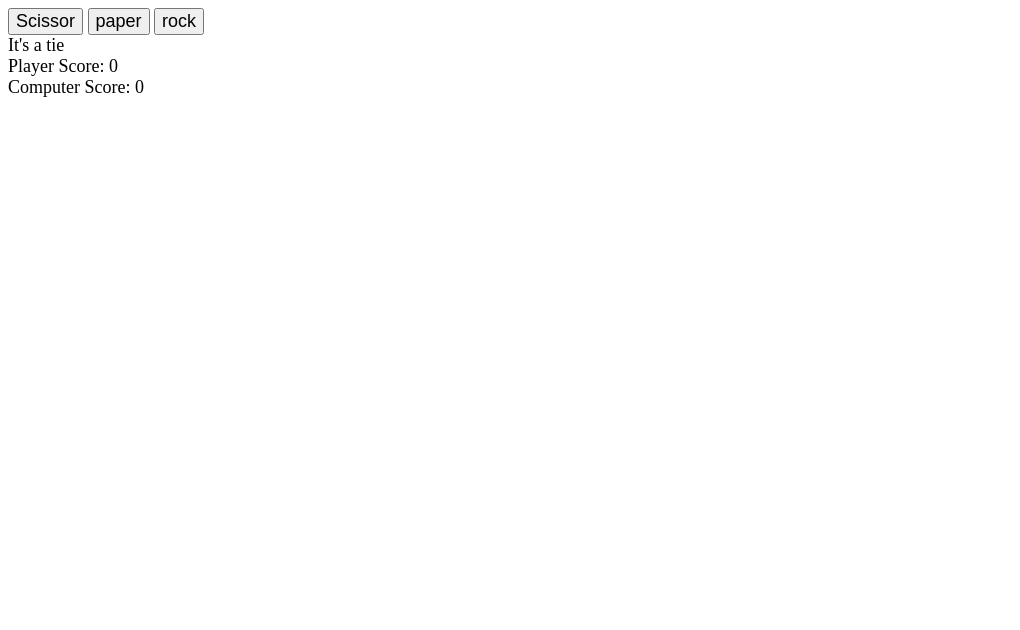
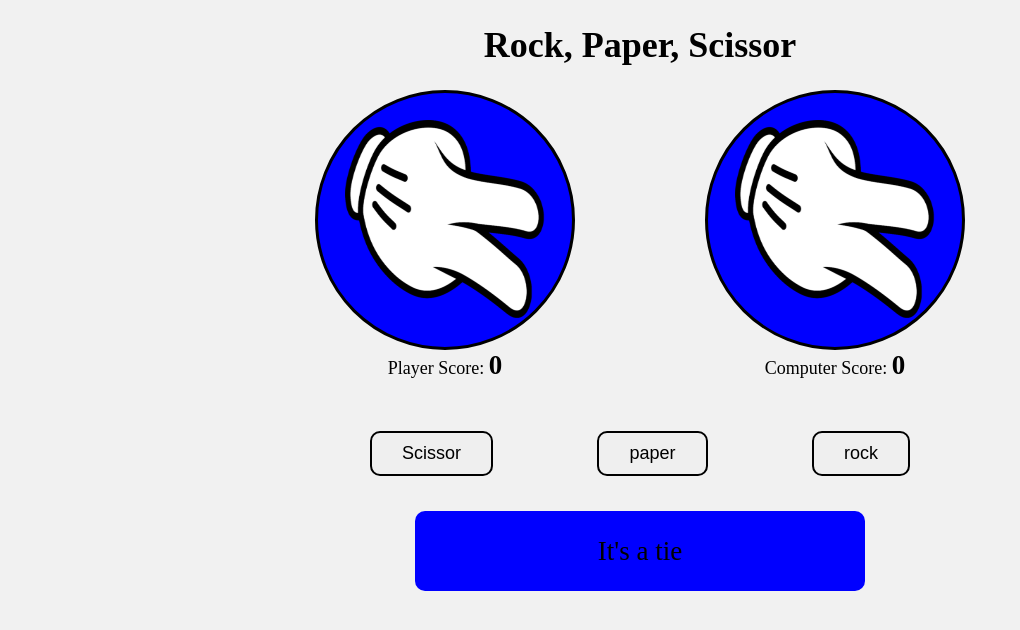
Before and after one commit to Stevens-Ho/top-Rock-Paper-Scissors, a plain HTML site: page index.html in a window 1280 px wide. Both pictures are taken after a click on the button "Scissor". Shown: the whole page, without its empty margins (0-1020 px from the left). Drawn offline with Linux system fonts and the light colour scheme.

Commit message:
Add style to the project

```diff
--- a/index.html
+++ b/index.html
@@ -8,15 +8,28 @@
         <script src="javascript.js" defer></script>
     </head>
     <body>
-        <div>
+        <h1>Rock, Paper, Scissor</h1>
+        <div class="score center">
+            <div>
+                <div class="imgContainer playerBackgroundColor">
+                    <img src="image/rockpaperscissor.png" alt="playerSelect" id="playerSelectImage" class="image">
+                </div>
+                <div>Player Score: <strong class="playerScore">0</strong></div>
+            </div>
+            <div>
+                <div class="imgContainer computerBackgroundColor">
+                    <img src="image/secret.png" alt="computerSelect" id="computerSelectImage" class="image">
+                </div>
+                <div>Computer Score: <strong class="computerScore">0</strong></div>
+            </div>
+        </div>
+        <div class="selectionContainer">
             <button id="scissor" class="playerSelection">Scissor</button>
             <button id="paper" class="playerSelection">paper</button>
             <button id="rock" class="playerSelection">rock</button>
         </div>
-        <div class="result"></div>
-        <div class="score">
-            <div class="playerScore">Player Score: 0</div>
-            <div class="computerScore">Computer Score: 0</div>
+        <div class="resultContainer">
+            <div class="result"></div>
         </div>
         <div class="centerBox" hidden>
             <div class="gameWinner"></div>
--- a/javascript.js
+++ b/javascript.js
@@ -13,17 +13,30 @@ playerSelection.forEach(button => {
     button.addEventListener('click', getSelected)
 });
 
+let playerChoice = "rockpaperscissor";
 function getSelected(e) {
-    let playerChoice = e.target.id;
+    playerChoice = e.target.id;
     playRound(playerChoice, getComputerChoice());
+    addSelectionImage("player", playerChoice);
     finishGame();
 }
 
 function getComputerChoice() {
     const number = Math.floor(Math.random()*3);
-    if (number === 0) return "rock";
-    else if (number === 1) return "paper";
-    else if (number === 2) return "scissor";
+    if (number === 0) {
+        addSelectionImage("computer", "rock");
+        return "rock";
+    }
+
+    else if (number === 1) {
+        addSelectionImage("computer", "paper");
+        return "paper";
+    }
+
+    else if (number === 2) {
+        addSelectionImage("computer", "scissor");
+        return "scissor";
+    }
 }
 
 function playRound(playerSelection, computerSelection) {
@@ -36,6 +49,7 @@ function playRound(playerSelection, computerSelection) {
         result.textContent = "You Lose! Paper beats Rock";
         computerWin++;
         updateScore();
+        changeColorLoseRound();
     }
     //win
     else if (
@@ -46,24 +60,49 @@ function playRound(playerSelection, computerSelection) {
         result.textContent = "You Win! Paper beats Rock";
         playerWin++;
         updateScore();
+        changeColorWinRound();
     }
     //tie
     else if (playerSelection === computerSelection)  {
         result.textContent = "It's a tie";
         updateScore();
+        changeColorTieRound();
     }
 }
 
+let resultContainer = document.querySelector(".resultContainer");
+let playerBackgroundColor = document.querySelector(".playerBackgroundColor");
+let computerBackgroundColor = document.querySelector(".computerBackgroundColor");
+
+//Change the color when playing the game
+function changeColorWinRound() {
+        resultContainer.style.backgroundColor = "green";
+        playerBackgroundColor.style.backgroundColor = "green";
+        computerBackgroundColor.style.backgroundColor = "red";
+}
+
+function changeColorLoseRound() {
+        resultContainer.style.backgroundColor = "red";
+        playerBackgroundColor.style.backgroundColor = "red";
+        computerBackgroundColor.style.backgroundColor = "green";
+}
+
+function changeColorTieRound() {
+        resultContainer.style.backgroundColor = "blue";
+        playerBackgroundColor.style.backgroundColor = "blue";
+        computerBackgroundColor.style.backgroundColor = "blue";
+}
+
 function updateScore() {
-    computerScore.textContent = `Computer Score: ${computerWin}`;
-    playerScore.textContent = `Player Score: ${playerWin}`;
+    computerScore.textContent = computerWin;
+    playerScore.textContent = playerWin;
 }
 
 function finishGame() {
     if (computerWin === 5 || playerWin=== 5) {
         finishGameText();
         showHiddenElement();
-        stopButtonSelection();
+        stopButtonSelectionFunction();
     }
 }
 
@@ -75,13 +114,52 @@ function finishGameText() {
     }
 }
 
-function stopButtonSelection() {
+function stopButtonSelectionFunction() {
     playerSelection.forEach(select => {
-        select.removeEventListener("click", getSelected)
+        select.removeEventListener("click", getSelected);
     })
+    removeHoverEffect();
 }
 
 function showHiddenElement() {
     centerBox.removeAttribute("hidden");
 
 }
+
+function addSelectionImage(player, selection) {
+    if (player === "player") {
+        document.getElementById("playerSelectImage").src=`image/${selection}.png`;
+    } else {
+        document.getElementById("computerSelectImage").src=`image/${selection}.png`;
+    }
+}
+
+playerSelection.forEach(button => {
+    button.addEventListener('mouseover', mouseOverSelection)
+});
+
+function mouseOverSelection(selection) {
+    let mouseOver = selection.target.id;
+    document.getElementById("playerSelectImage").src=`image/${mouseOver}.png`
+};
+
+playerSelection.forEach(button => {
+    button.addEventListener('mouseleave', mouseLeaveSelection)
+});
+
+function mouseLeaveSelection() {
+    setTimeout(() => {
+        document.getElementById("playerSelectImage").src=`image/${playerChoice}.png`;
+    }, 200)
+};
+
+//remove hover effect
+let hover = document.querySelectorAll("button.playerSelection");
+function removeHoverEffect() {
+    hover.forEach(hoverButton => {
+        hoverButton.classList.remove("playerSelection")
+    });
+    playerSelection.forEach(button => {
+        button.removeEventListener('mouseover', mouseOverSelection)
+    });
+}
--- a/style.css
+++ b/style.css
@@ -3,19 +3,94 @@
     font-size: large;
 }
 
+body {
+    text-align: center;
+    background-color: rgb(241, 241, 241);
+}
+
+h1 {
+    font-size: 2rem;
+}
+
+.score {
+    display: flex;
+    flex-direction: row;
+    align-items: center;
+    justify-content: center;
+    gap: 130px;
+    margin-bottom: 30px;
+}
+
+.imgContainer {
+    border: 3px solid black;
+    width: 260px;
+    height: 260px;
+    display: flex;
+    align-items: center;
+    justify-content: center;
+    border-radius: 50%;
+    background-color: rgb(118, 196, 223);
+}
+
+.image {
+    width: 200px;
+    height: 200px;
+}
+
+.selectionContainer {
+    height: 100px;
+}
+
+.resultContainer {
+    background-color: rgb(118, 196, 223);
+    width: 450px;
+    height: 80px;
+    margin-left: auto;
+    margin-right: auto;
+    border-radius: 10px;
+    display: flex;
+    justify-content: center;
+    align-items: center;
+}
+
+.result {
+    font-size: 1.5rem;
+}
+
 .centerBox {
     background-color: lightgrey;
     position: absolute;
-    top: 35%;
-    left: 40%;
-    padding: 30px;
-    z-index: 1;
+    top:50%;
+    left: 50%;
+    transform: translate(-50%, -50%);
+    height: 150px;
+    width: 500px;
+    padding: 25px 30px;
+    text-align: center;
     border-radius: 10px;
-    text-align: center;
 }
 
-.playAgain {
-    padding: 15px;
-    margin-top: 20px;
+.gameWinner {
+    font-size: 1.5rem;
+    top: 50%;
+}
+
+button {
+    padding: 10px 30px;
+    margin: 20px 50px;
     border-radius: 10px;
+    border: 2px solid black;
 }
+
+.playerSelection:hover, .playAgain:hover {
+    cursor: pointer;
+    transform: translate(-5px, -5px);
+    box-shadow: 5px 5px gray;
+    font-weight: 900;
+    border: 3px solid black;
+}
+
+strong {
+    font-size: 1.5rem;
+    font-weight: 700;
+}
```
Also changed, not shown: image/paper.png (added), image/rock.png (added), image/rockpaperscissor.png (added), image/scissor.png (added), image/secret.png (added), 1 other file.
